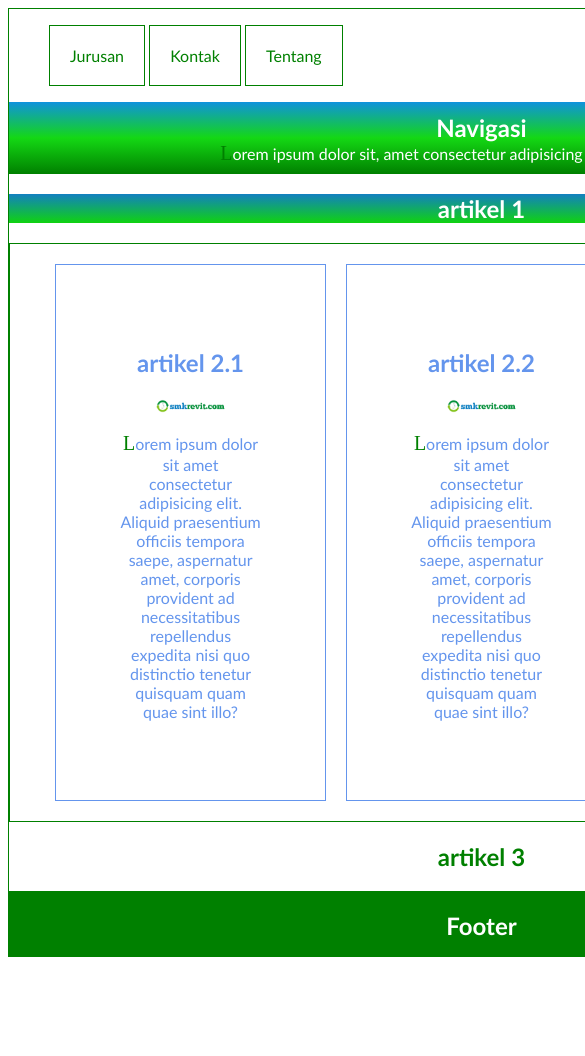
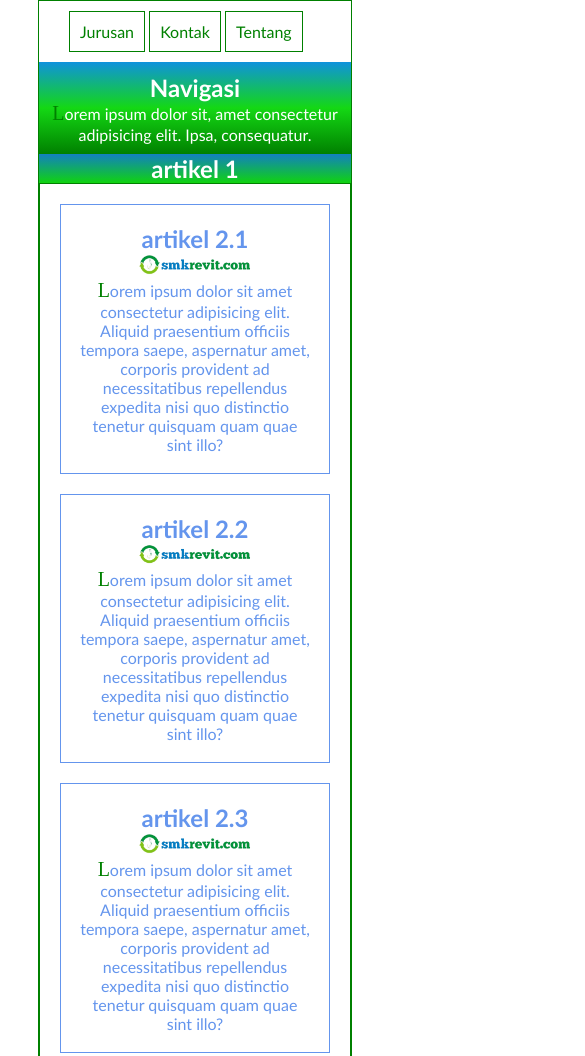
Before and after one commit to FranzOle/HTML-CSS, a plain HTML site: page index.html in a window 390 px wide. Shown: the top 1056 px of the page, 585 px wide, since content can reach past the window. Before the commit the page ends 965 px from the top, so only its background shows below. Drawn offline with Linux system fonts and the light colour scheme.

Commit message:
Versi 3.3 HTML CSS
Responsive css

```diff
--- a/index.html
+++ b/index.html
@@ -9,7 +9,7 @@
 <body>
     <!--units-->
 
-    <div class="wadah border">
+    <div class="wadah border tempat">
         <ul>
             <a href="#21"><li class="display border">Jurusan</li></a>
             <a href="#22"><li class="display border">Kontak</li></a>
@@ -23,18 +23,18 @@
         <article class="artikel1">
             <h2>artikel 1</h2>
         </article>
-        <article class="border horizontal">
-<div class="card border rata" id="21">
+        <article class="border horizontal respon">
+<div class="card border rata lebar" id="21">
     <h2> artikel 2.1</h2>
     <img src="img/logo-smkrevit.18de00af.png" alt="">
     <p>Lorem ipsum dolor sit amet consectetur adipisicing elit. Aliquid praesentium officiis tempora saepe, aspernatur amet, corporis provident ad necessitatibus repellendus expedita nisi quo distinctio tenetur quisquam quam quae sint illo?</p>
 </div>
-<div class="card border rata" id="22">
+<div class="card border rata lebar" id="22">
     <h2> artikel 2.2</h2>
     <img src="img/logo-smkrevit.18de00af.png" alt="">
     <p>Lorem ipsum dolor sit amet consectetur adipisicing elit. Aliquid praesentium officiis tempora saepe, aspernatur amet, corporis provident ad necessitatibus repellendus expedita nisi quo distinctio tenetur quisquam quam quae sint illo?</p>
 </div>
-<div class="card border rata " id="23">
+<div class="card border rata lebar" id="23">
     <h2> artikel 2.3</h2>
     <img src="img/logo-smkrevit.18de00af.png" alt="">
     <p>Lorem ipsum dolor sit amet consectetur adipisicing elit. Aliquid praesentium officiis tempora saepe, aspernatur amet, corporis provident ad necessitatibus repellendus expedita nisi quo distinctio tenetur quisquam quam quae sint illo?</p>
--- a/style.css
+++ b/style.css
@@ -63,7 +63,7 @@ footer:hover{
 }
 .display{
     display:inline-block;
-    padding: 20px;
+    padding: 10px;
     color: green;
 }
 
@@ -95,3 +95,27 @@ footer h2{
    padding-top: 20px;
    color :white;
 }
+
+@media screen and (max-width: 500px) {
+    *{
+        margin: 0px;
+        padding: 0px;
+    }
+    .lebar{
+        width: 100%;
+    }
+    .respon{
+        display: flex;
+        flex-direction: column;
+    }
+   .tempat{
+    width: 80%;
+   }
+   nav{
+    height: 90px;
+   }
+   ul{
+    padding: 10px;
+    padding-left: 30px;
+   }
+}
```
